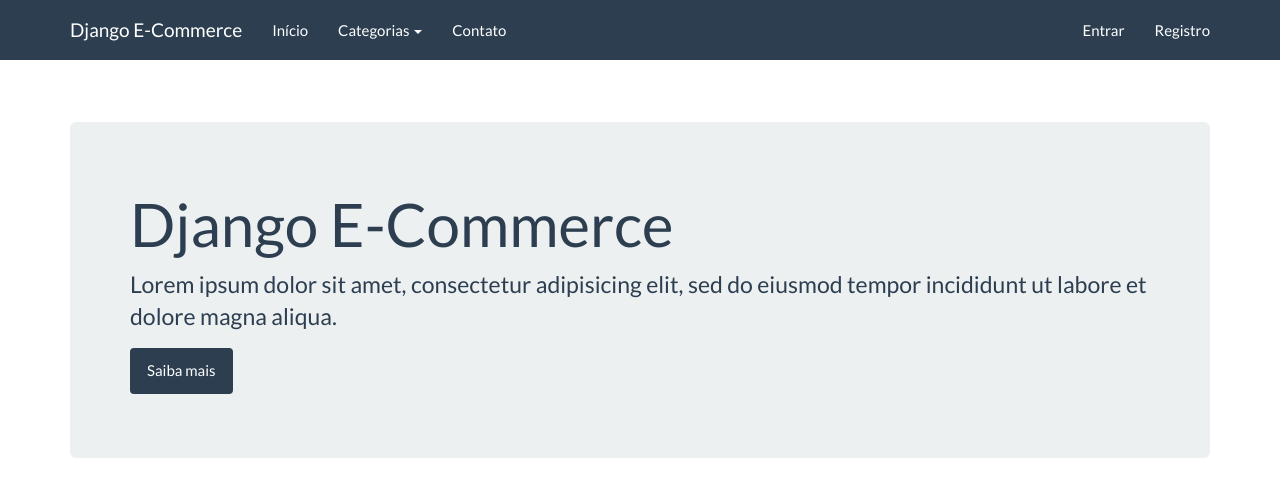
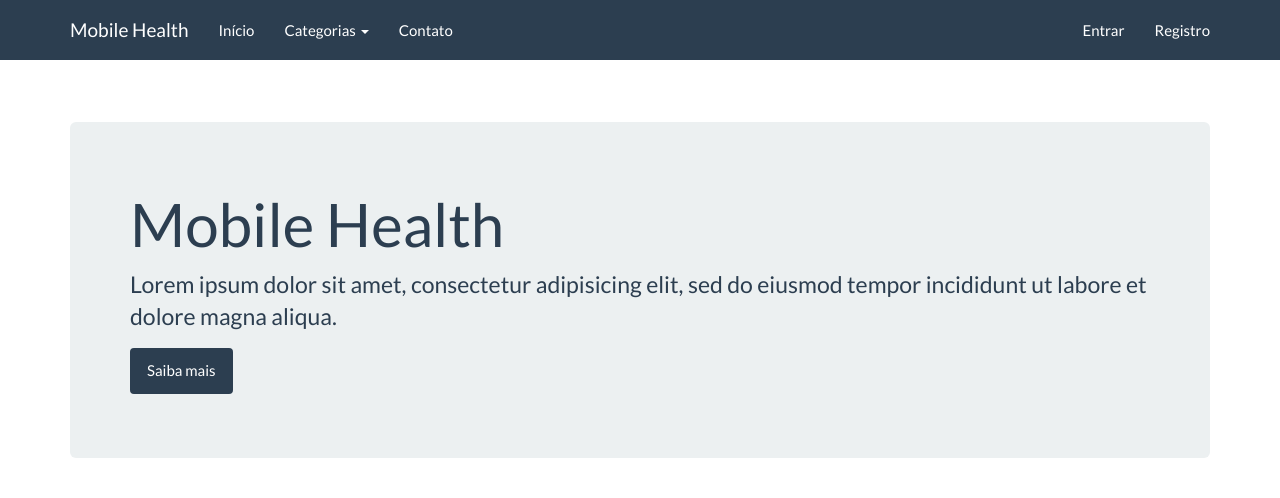
Before and after one commit to cesarbcruz/ProjectMobileHealth, a Django app: template core/templates/index.html in a window 1280 px wide. Shown: the top 498 px of the page. Run offline with Django 3.2, Linux system fonts and the light colour scheme; the template is opened without the code that fills it, so the values that code supplies are empty; some libraries are stand-ins or nearby versions.

Commit message:
modulo web titulo

```diff
--- a/core/forms.py
+++ b/core/forms.py
@@ -17,6 +17,6 @@ class ContactForm(forms.Form):
         message = self.cleaned_data['message']
         message = 'Nome: {0}\nE-mail:{1}\n{2}'.format(name, email, message)
         send_mail(
-            'Contato do Django E-Commerce', message, settings.DEFAULT_FROM_EMAIL,
+            'Contato do Mobile Health', message, settings.DEFAULT_FROM_EMAIL,
             [settings.DEFAULT_FROM_EMAIL]
         )
--- a/core/templates/base.html
+++ b/core/templates/base.html
@@ -3,7 +3,7 @@
 <html lang="en">
 <head>
 	<meta charset="utf-8">
-	<title>{% block title %}Django E-Commerce{% endblock %}</title>
+	<title>{% block title %}Mobile Health{% endblock %}</title>
 	<meta name="viewport" content="width=device-width, initial-scale=1">
 	<meta http-equiv="X-UA-Compatible" content="IE=edge" />
 	<link rel="stylesheet" href="{% static 'assets/bootstrap.min.css' %}" media="screen" />
@@ -14,7 +14,7 @@
     <div class="navbar navbar-default navbar-fixed-top">
       <div class="container">
         <div class="navbar-header">
-          <a href="" class="navbar-brand">Django E-Commerce</a>
+          <a href="" class="navbar-brand">Mobile Health</a>
           <button class="navbar-toggle" type="button" data-toggle="collapse" data-target="#navbar-main">
             <span class="icon-bar"></span>
             <span class="icon-bar"></span>
--- a/core/templates/index.html
+++ b/core/templates/index.html
@@ -2,7 +2,7 @@
 
 {% block container %}
 <div class="jumbotron page-header">
-  <h1>Django E-Commerce</h1>
+  <h1>Mobile Health</h1>
   <p>Lorem ipsum dolor sit amet, consectetur adipisicing elit, sed do eiusmod tempor incididunt ut labore et dolore magna aliqua.</p>
   <p><a class="btn btn-primary">Saiba mais</a></p>
 </div>
--- a/design/account.html
+++ b/design/account.html
@@ -2,7 +2,7 @@
 <html lang="en">
 <head>
 	<meta charset="utf-8">
-	<title>Django E-Commerce</title>
+	<title>Mobile Health</title>
 	<meta name="viewport" content="width=device-width, initial-scale=1">
 	<meta http-equiv="X-UA-Compatible" content="IE=edge" />
 	<link rel="stylesheet" href="assets/bootstrap.min.css" media="screen" />
@@ -13,7 +13,7 @@
     <div class="navbar navbar-default navbar-fixed-top">
       <div class="container">
         <div class="navbar-header">
-          <a href="../" class="navbar-brand">Django E-Commerce</a>
+          <a href="../" class="navbar-brand">Mobile Health</a>
           <button class="navbar-toggle" type="button" data-toggle="collapse" data-target="#navbar-main">
             <span class="icon-bar"></span>
             <span class="icon-bar"></span>
--- a/design/base.html
+++ b/design/base.html
@@ -2,7 +2,7 @@
 <html lang="en">
 <head>
 	<meta charset="utf-8">
-	<title>Django E-Commerce</title>
+	<title>Mobile Health</title>
 	<meta name="viewport" content="width=device-width, initial-scale=1">
 	<meta http-equiv="X-UA-Compatible" content="IE=edge" />
 	<link rel="stylesheet" href="assets/bootstrap.min.css" media="screen" />
@@ -12,7 +12,7 @@
     <div class="navbar navbar-default navbar-fixed-top">
       <div class="container">
         <div class="navbar-header">
-          <a href="../" class="navbar-brand">Django E-Commerce</a>
+          <a href="../" class="navbar-brand">Mobile Health</a>
           <button class="navbar-toggle" type="button" data-toggle="collapse" data-target="#navbar-main">
             <span class="icon-bar"></span>
             <span class="icon-bar"></span>
--- a/design/contact.html
+++ b/design/contact.html
@@ -2,7 +2,7 @@
 <html lang="en">
 <head>
 	<meta charset="utf-8">
-	<title>Django E-Commerce</title>
+	<title>Mobile Health</title>
 	<meta name="viewport" content="width=device-width, initial-scale=1">
 	<meta http-equiv="X-UA-Compatible" content="IE=edge" />
 	<link rel="stylesheet" href="assets/bootstrap.min.css" media="screen" />
@@ -12,7 +12,7 @@
     <div class="navbar navbar-default navbar-fixed-top">
       <div class="container">
         <div class="navbar-header">
-          <a href="../" class="navbar-brand">Django E-Commerce</a>
+          <a href="../" class="navbar-brand">Mobile Health</a>
           <button class="navbar-toggle" type="button" data-toggle="collapse" data-target="#navbar-main">
             <span class="icon-bar"></span>
             <span class="icon-bar"></span>
--- a/design/index.html
+++ b/design/index.html
@@ -2,7 +2,7 @@
 <html lang="en">
 <head>
 	<meta charset="utf-8">
-	<title>Django E-Commerce</title>
+	<title>Mobile Health</title>
 	<meta name="viewport" content="width=device-width, initial-scale=1">
 	<meta http-equiv="X-UA-Compatible" content="IE=edge" />
 	<link rel="stylesheet" href="assets/bootstrap.min.css" media="screen" />
@@ -12,7 +12,7 @@
     <div class="navbar navbar-default navbar-fixed-top">
       <div class="container">
         <div class="navbar-header">
-          <a href="" class="navbar-brand">Django E-Commerce</a>
+          <a href="" class="navbar-brand">Mobile Health</a>
           <button class="navbar-toggle" type="button" data-toggle="collapse" data-target="#navbar-main">
             <span class="icon-bar"></span>
             <span class="icon-bar"></span>
@@ -44,7 +44,7 @@
     </div>
     <div class="container">
 		<div class="jumbotron page-header">
-		  <h1>Django E-Commerce</h1>
+		  <h1>Mobile Health</h1>
 		  <p>Lorem ipsum dolor sit amet, consectetur adipisicing elit, sed do eiusmod tempor incididunt ut labore et dolore magna aliqua.</p>
 		  <p><a class="btn btn-primary">Saiba mais</a></p>
 		</div>
--- a/design/login.html
+++ b/design/login.html
@@ -2,7 +2,7 @@
 <html lang="en">
 <head>
 	<meta charset="utf-8">
-	<title>Django E-Commerce</title>
+	<title>Mobile Health</title>
 	<meta name="viewport" content="width=device-width, initial-scale=1">
 	<meta http-equiv="X-UA-Compatible" content="IE=edge" />
 	<link rel="stylesheet" href="assets/bootstrap.min.css" media="screen" />
@@ -12,7 +12,7 @@
     <div class="navbar navbar-default navbar-fixed-top">
       <div class="container">
         <div class="navbar-header">
-          <a href="../" class="navbar-brand">Django E-Commerce</a>
+          <a href="../" class="navbar-brand">Mobile Health</a>
           <button class="navbar-toggle" type="button" data-toggle="collapse" data-target="#navbar-main">
             <span class="icon-bar"></span>
             <span class="icon-bar"></span>
--- a/design/product.html
+++ b/design/product.html
@@ -2,7 +2,7 @@
 <html lang="en">
 <head>
 	<meta charset="utf-8">
-	<title>Django E-Commerce</title>
+	<title>Mobile Health</title>
 	<meta name="viewport" content="width=device-width, initial-scale=1">
 	<meta http-equiv="X-UA-Compatible" content="IE=edge" />
 	<link rel="stylesheet" href="assets/bootstrap.min.css" media="screen" />
@@ -12,7 +12,7 @@
     <div class="navbar navbar-default navbar-fixed-top">
       <div class="container">
         <div class="navbar-header">
-          <a href="" class="navbar-brand">Django E-Commerce</a>
+          <a href="" class="navbar-brand">Mobile Health</a>
           <button class="navbar-toggle" type="button" data-toggle="collapse" data-target="#navbar-main">
             <span class="icon-bar"></span>
             <span class="icon-bar"></span>
--- a/design/products.html
+++ b/design/products.html
@@ -2,7 +2,7 @@
 <html lang="en">
 <head>
 	<meta charset="utf-8">
-	<title>Django E-Commerce</title>
+	<title>Mobile Health</title>
 	<meta name="viewport" content="width=device-width, initial-scale=1">
 	<meta http-equiv="X-UA-Compatible" content="IE=edge" />
 	<link rel="stylesheet" href="assets/bootstrap.min.css" media="screen" />
@@ -12,7 +12,7 @@
     <div class="navbar navbar-default navbar-fixed-top">
       <div class="container">
         <div class="navbar-header">
-          <a href="../" class="navbar-brand">Django E-Commerce</a>
+          <a href="../" class="navbar-brand">Mobile Health</a>
           <button class="navbar-toggle" type="button" data-toggle="collapse" data-target="#navbar-main">
             <span class="icon-bar"></span>
             <span class="icon-bar"></span>
--- a/design/register.html
+++ b/design/register.html
@@ -2,7 +2,7 @@
 <html lang="en">
 <head>
 	<meta charset="utf-8">
-	<title>Django E-Commerce</title>
+	<title>Mobile Health</title>
 	<meta name="viewport" content="width=device-width, initial-scale=1">
 	<meta http-equiv="X-UA-Compatible" content="IE=edge" />
 	<link rel="stylesheet" href="assets/bootstrap.min.css" media="screen" />
@@ -12,7 +12,7 @@
     <div class="navbar navbar-default navbar-fixed-top">
       <div class="container">
         <div class="navbar-header">
-          <a href="../" class="navbar-brand">Django E-Commerce</a>
+          <a href="../" class="navbar-brand">Mobile Health</a>
           <button class="navbar-toggle" type="button" data-toggle="collapse" data-target="#navbar-main">
             <span class="icon-bar"></span>
             <span class="icon-bar"></span>
```
Also changed, not shown: core/tests/test_views.py (+1 -1 lines).
